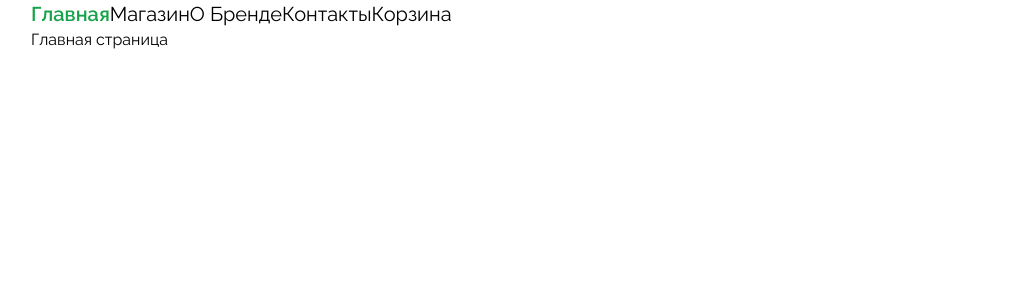
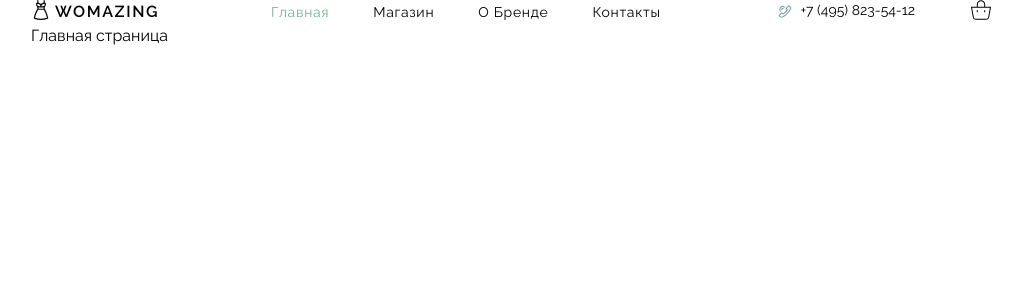
Before and after one commit to denniztr/womazing, a Next.js app: page / in a window 1280 px wide. Shown: the top 300 px of the page, without its empty margins (129-1151 px from the left). Built offline with nearby package versions, Linux system fonts and the light colour scheme.

Commit message:
header ui

```diff
--- a/app/(routes)/layout.tsx
+++ b/app/(routes)/layout.tsx
@@ -6,7 +6,7 @@ export default async function Layout({
   children: React.ReactNode;
 }) {
   return (
-    <div className=" min-h-screen flex flex-col ">
+    <div className=" min-h-screen flex flex-col">
       <div className="flex-1 mx-auto w-full">
         <div className="px-12 md:px-32 xl:px-40">
           <Header />
--- /dev/null
+++ b/app/_ui/contact/contact.tsx
@@ -0,0 +1,16 @@
+import Image from 'next/image';
+
+function Contact() {
+  return (
+    <div className="flex flex-row gap-1">
+      <div className="w-6 h-6 relative">
+        <Image src="/icons/call.svg" alt="Call" fill />
+      </div>
+      <div className="pr-14">
+        <p className="text-sm">+7 (495) 823-54-12</p>
+      </div>
+    </div>
+  );
+}
+
+export default Contact;
--- a/app/_ui/header/header.tsx
+++ b/app/_ui/header/header.tsx
@@ -7,25 +7,37 @@ import clsx from 'clsx';
 
 import useRoutes from '@/app/hooks/use-routes';
 
+import Logo from '../logo/logo';
+import Contact from '../contact/contact';
+
 function Header() {
   const routes = useRoutes();
 
   return (
-    <div className="w-full">
-      <nav className="w-full flex flex-row">
+    <div className="w-full flex items-center justify-between">
+      <Logo />
+      <nav className="flex flex-row gap-11">
         {routes.map((item) => (
           <Link
             key={item.href}
             href={item.href}
             className={clsx(
-              `text-xl`,
-              item.active && 'text-green-600 font-semibold'
+              `text-sm tracking-wider font-normal`,
+              item.active && 'text-green-700/60 font-bold'
             )}
           >
             {item.label}
           </Link>
         ))}
       </nav>
+      <div className="flex flex-row">
+        <Contact />
+        <div className="w-5 h-5 relative">
+          <Link href="/cart">
+            <Image src="/icons/shopping.svg" fill alt="Shopping" />
+          </Link>
+        </div>
+      </div>
     </div>
   );
 }
--- /dev/null
+++ b/app/_ui/logo/logo.tsx
@@ -0,0 +1,16 @@
+import Image from 'next/image';
+
+function Logo() {
+  return (
+    <div className="flex flex-row gap-1">
+      <div className="w-5 h-5 relative">
+        <Image src="/icons/dress.svg" alt="Dress" fill />
+      </div>
+      <div>
+        <h2 className="font-base font-semibold tracking-widest">WOMAZING</h2>
+      </div>
+    </div>
+  );
+}
+
+export default Logo;
--- a/app/hooks/use-routes.tsx
+++ b/app/hooks/use-routes.tsx
@@ -28,12 +28,6 @@ const useRoutes = () => {
         href: '/contacts',
         active: pathname === '/contacts',
       },
-      {
-        label: 'Корзина',
-        href: '/cart',
-        icon: '/public/icons/shopping.svg',
-        active: pathname === '/cart',
-      },
     ],
     [pathname]
   );
```
